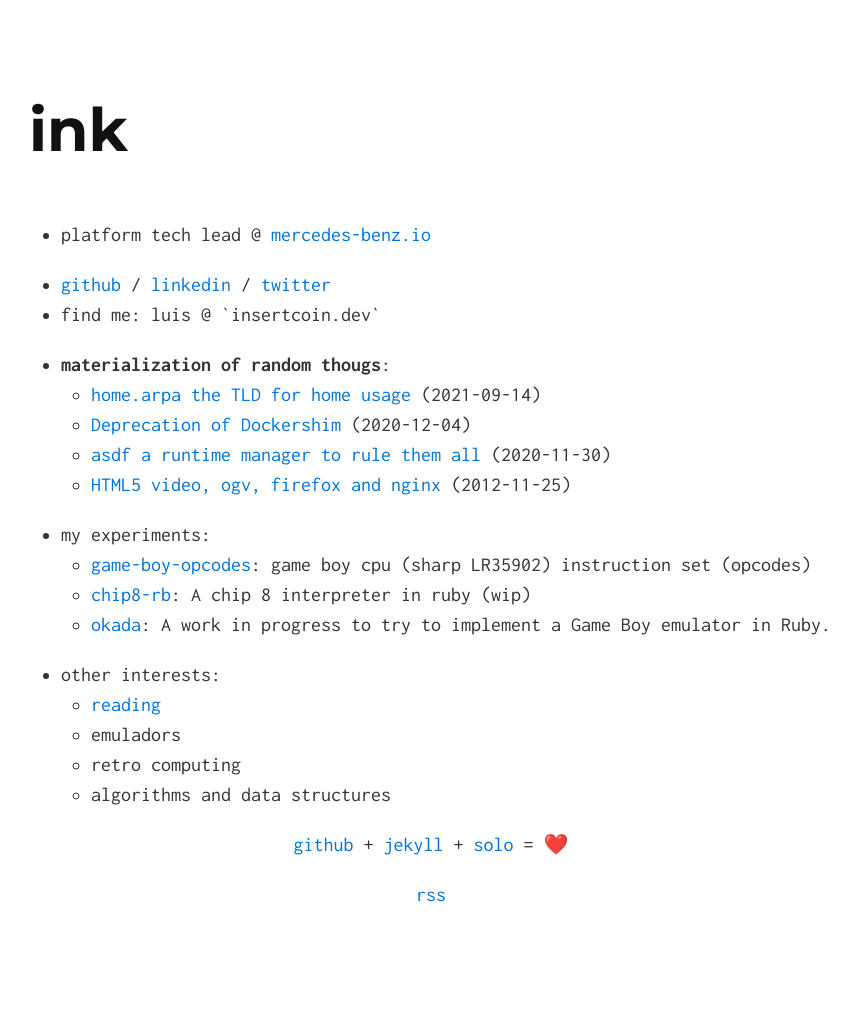
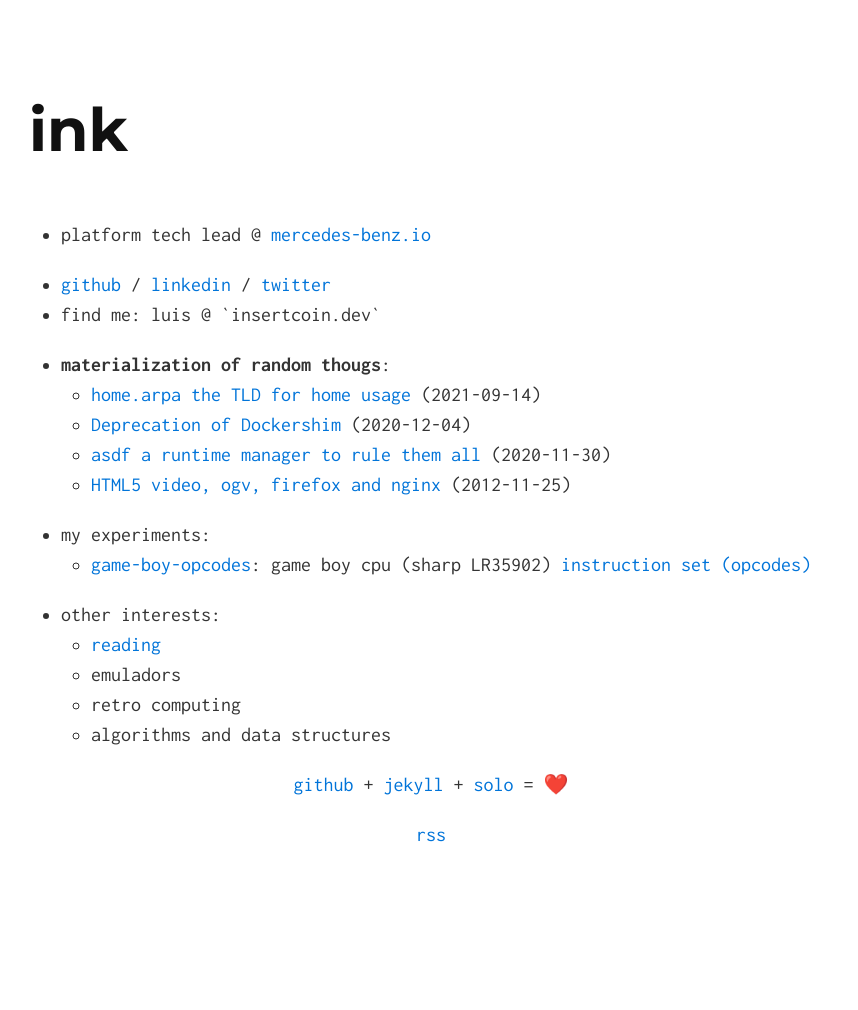
Before and after one commit to lmmendes/ink.insertcoin.dev, a Jekyll site: the page built from index.md, in a window 1280 px wide. Shown: the whole page, without its empty margins (209-1067 px from the left). Built offline with Jekyll 4.4.1, drawn with Linux system fonts in a browser that asks for light colours; after the commit the page ends 950 px from its top, so only the background shows below that.

```diff
--- a/index.md
+++ b/index.md
@@ -28,9 +28,15 @@ layout: default
     <li>
        my experiments:
        <ul>
-          <li><a href="https://github.com/lmmendes/game-boy-opcodes" target="_blank">game-boy-opcodes</a>: game boy cpu (sharp LR35902) instruction set (opcodes)</li>
-          <li><a href="https://github.com/lmmendes/chip8-rb" target="_blank">chip8-rb</a>: A chip 8 interpreter in ruby (wip)</li>
+          <li>
+            <a href="https://github.com/lmmendes/game-boy-opcodes" target="_blank">game-boy-opcodes</a>: game boy cpu (sharp LR35902) <a href="https://gb.insertcoin.dev/">instruction set (opcodes)</a>
+          </li>
+          <!--
+          <li>
+            <a href="https://github.com/lmmendes/chip8-rb" target="_blank">
+            chip8-rb</a>: A chip 8 interpreter in ruby (wip)</li>
           <li><a href="https://github.com/lmmendes/okada" target="_blank">okada</a>: A work in progress to try to implement a Game Boy emulator in Ruby.</li>
+          -->
        </ul>
     </li>
     <li>
```
